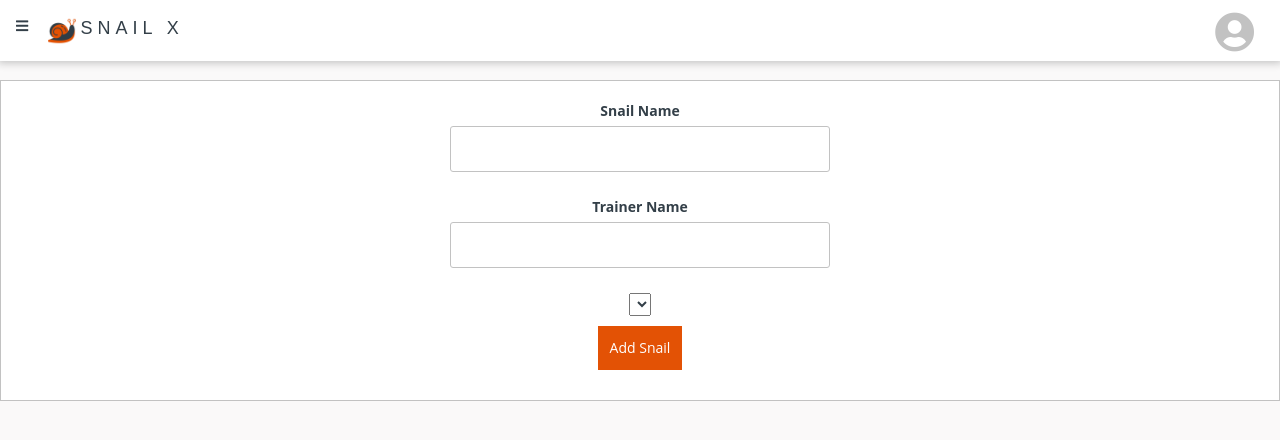
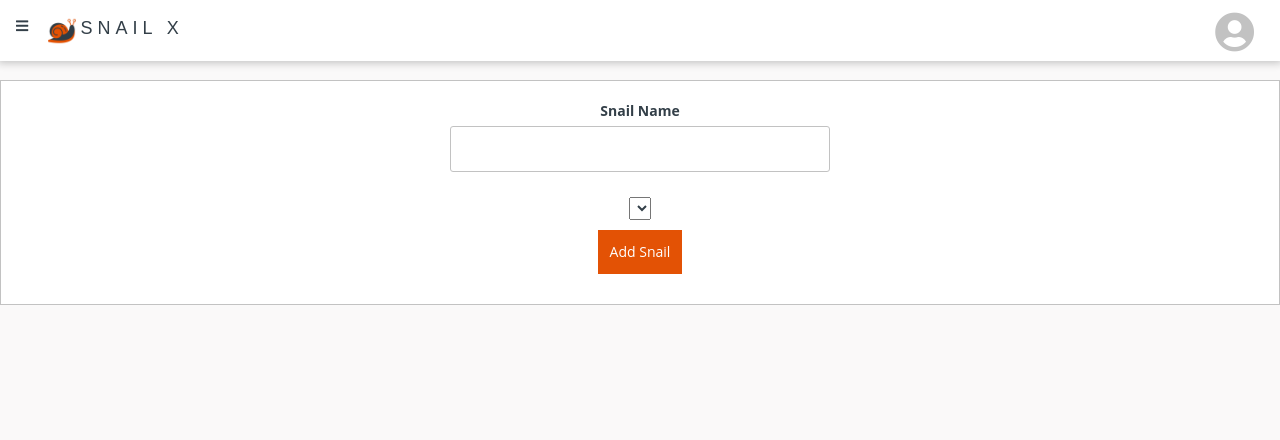
Before and after one commit to infinityworks/snailx-admin-panel, a Flask app: page /snails/add in a window 1280 px wide. Shown: the top 440 px of the page. Run offline with Flask 2, Linux system fonts and the light colour scheme; the visitor is signed in with stand-in values (Sample User, id 1); data comes from the database, SQL or seed files in the repository; data that the repository does not hold is empty; parts of the project's set-up code (start-up, migrations or seed data) failed here and were passed over; some libraries are stand-ins or nearby versions.

Commit message:
working on select form

```diff
--- a/globals/templates/add_snail.html
+++ b/globals/templates/add_snail.html
@@ -9,14 +9,14 @@
         {{ form.snail_name.label }}<br>
         {{ form.snail_name(size=36, class_='form-controls form-control-lg') }}
     </p>
+    <!--<p>-->
+        <!--{{ form.trainer_name.label }}<br>-->
+        <!--{{ form.trainer_name(size=36, class_='form-controls form-control-lg') }}-->
+    <!--</p>-->
     <p>
-        {{ form.trainer_name.label }}<br>
-        {{ form.trainer_name(size=36, class_='form-controls form-control-lg') }}
-    </p>
-    <p>
-        <select name="option">
+        <select name="Trainer Name">
         {% for trainer in trainers %}
-            <option value="{{ trainer }}">{{ trainer }}</option>
+            <option value="{{form.trainer_name(size=36, class_='form-controls form-control-lg')}}">{{ trainer }}</option>
         {% endfor %}
         </select>
     </p>
--- a/routes/add_snail/add_snail.py
+++ b/routes/add_snail/add_snail.py
@@ -8,12 +8,13 @@ add_snail_blueprint = Blueprint('add_snail', __name__)
 
 @add_snail_blueprint.route("/snails/add", methods=["GET", "POST"])
 def add_snail():
-    if not current_user.is_authenticated: #TODO: not
+    if not current_user.is_authenticated:  # TODO: not
         return redirect(url_for('login.login'))
 
     form = AddSnailForm()
 
     if form.validate_on_submit():
+        print(form.trainer_name.data)
         return 'validated'
 
     trainer_model = Trainer()
```
Also changed, not shown: forms/forms.py (line endings or trailing spaces).
